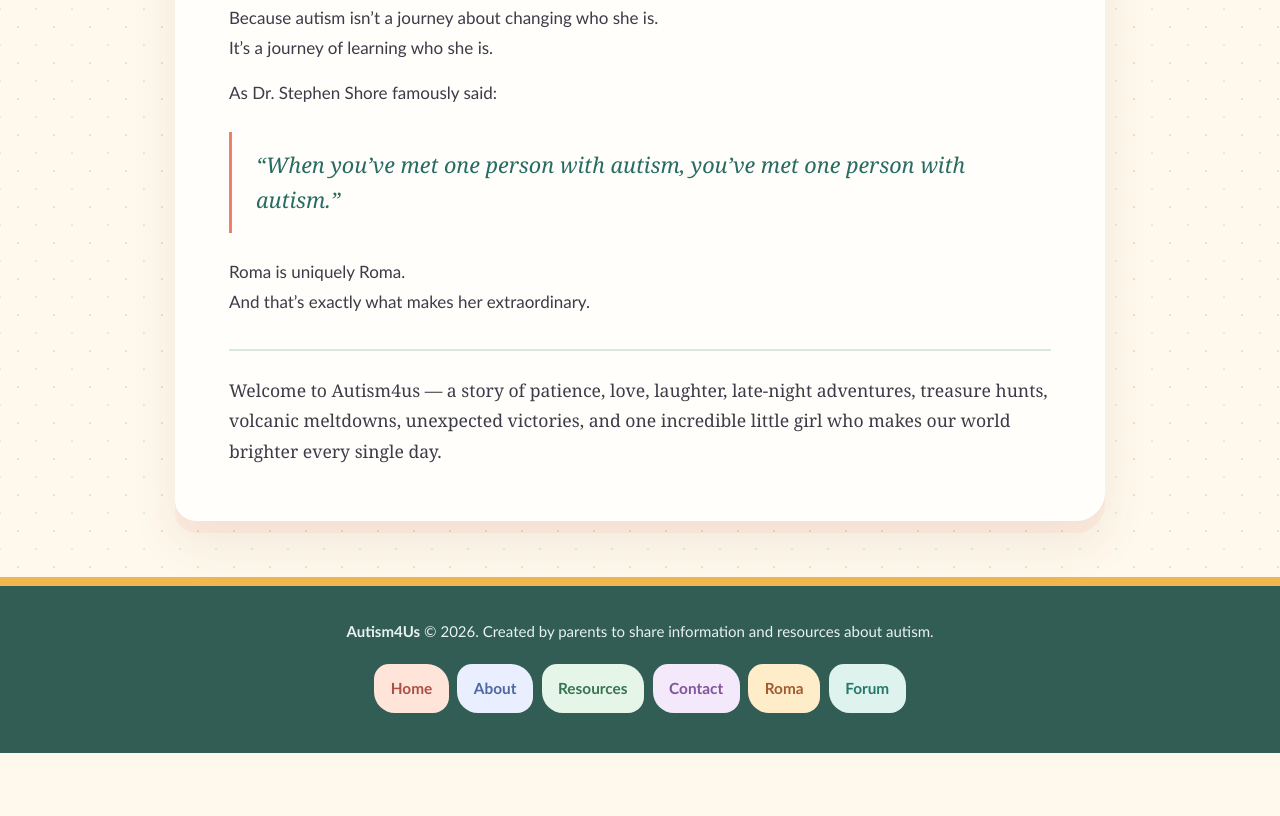
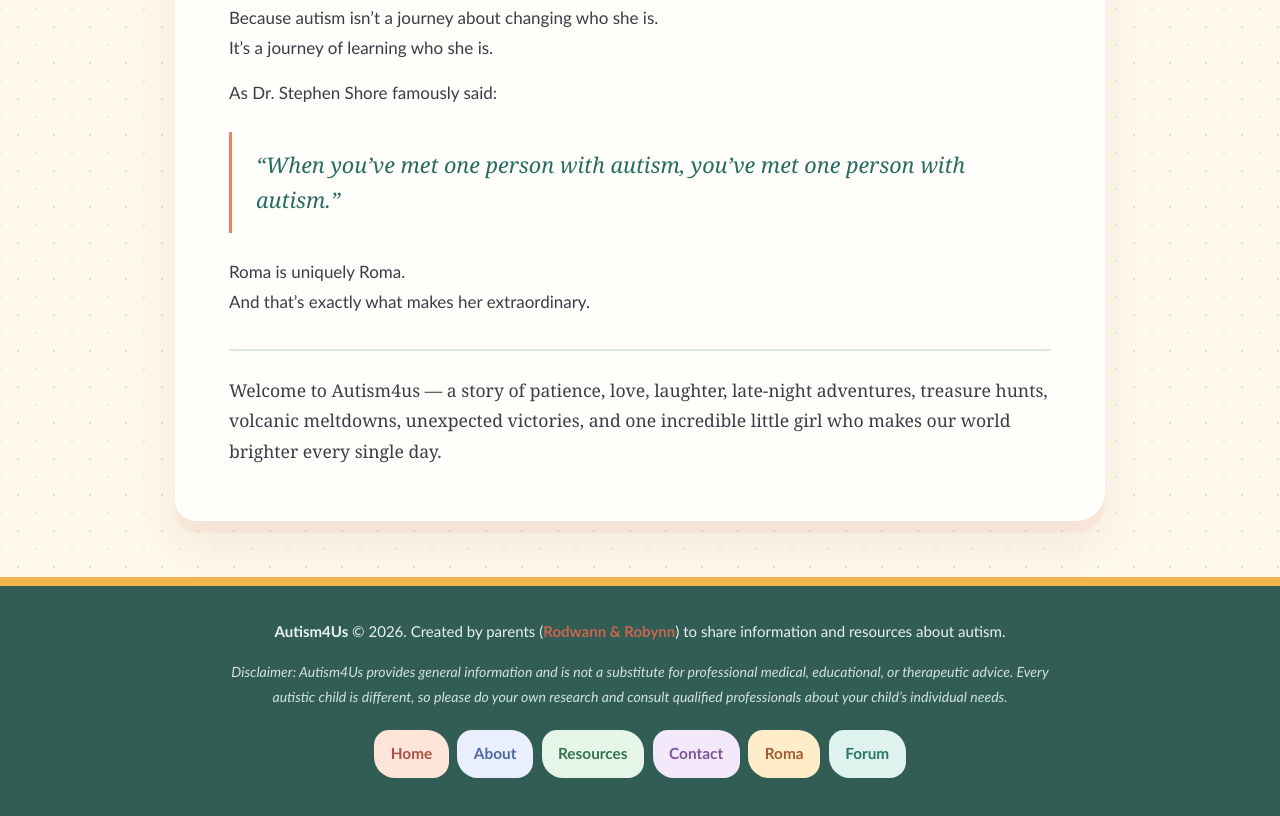
Before and after one commit to Rottie15/Autism4Us, a plain HTML site: page roma.html in a window 1280 px wide. Shown: the part 4851-5667 px from the top of the page. Before the commit the page ends 5604 px from the top, so only its background shows below. Drawn offline with Linux system fonts and the light colour scheme.

Commit message:
Revise footer with authorship and disclaimer
Updated footer content to include authors and a disclaimer.

```diff
--- a/roma.html
+++ b/roma.html
@@ -109,10 +109,18 @@
         </article>
     </main>
     <footer>
-        <p><strong>Autism4Us</strong> &copy; 2026. Created by parents to share information and resources about autism.</p>
-        <nav aria-label="Footer navigation"><ul class="nav-links">
-            <li><a href="index.html">Home</a></li><li><a href="index.html#About">About</a></li><li><a href="index.html#Resources">Resources</a></li><li><a href="index.html#Contact">Contact</a></li><li><a href="roma.html">Roma</a></li><li><a href="forum.html">Forum</a></li>
-        </ul></nav>
+        <p><strong>Autism4Us</strong> &copy; 2026. Created by parents (<span class="brand-bold">Rodwann & Robynn</span>) to share information and resources about autism.</p>
+        <p class="disclaimer"><em>Disclaimer: Autism4Us provides general information and is not a substitute for professional medical, educational, or therapeutic advice. Every autistic child is different, so please do your own research and consult qualified professionals about your child’s individual needs.</em></p>
+        <nav aria-label="Footer navigation">
+            <ul class="nav-links">
+                <li><a href="#Home">Home</a></li>
+                <li><a href="#About">About</a></li>
+                <li><a href="#Resources">Resources</a></li>
+                <li><a href="#Contact">Contact</a></li>
+            <li><a href="roma.html">Roma</a></li>
+            <li><a href="forum.html">Forum</a></li>
+            </ul>
+        </nav>
     </footer>
 </body>
 </html>
```
